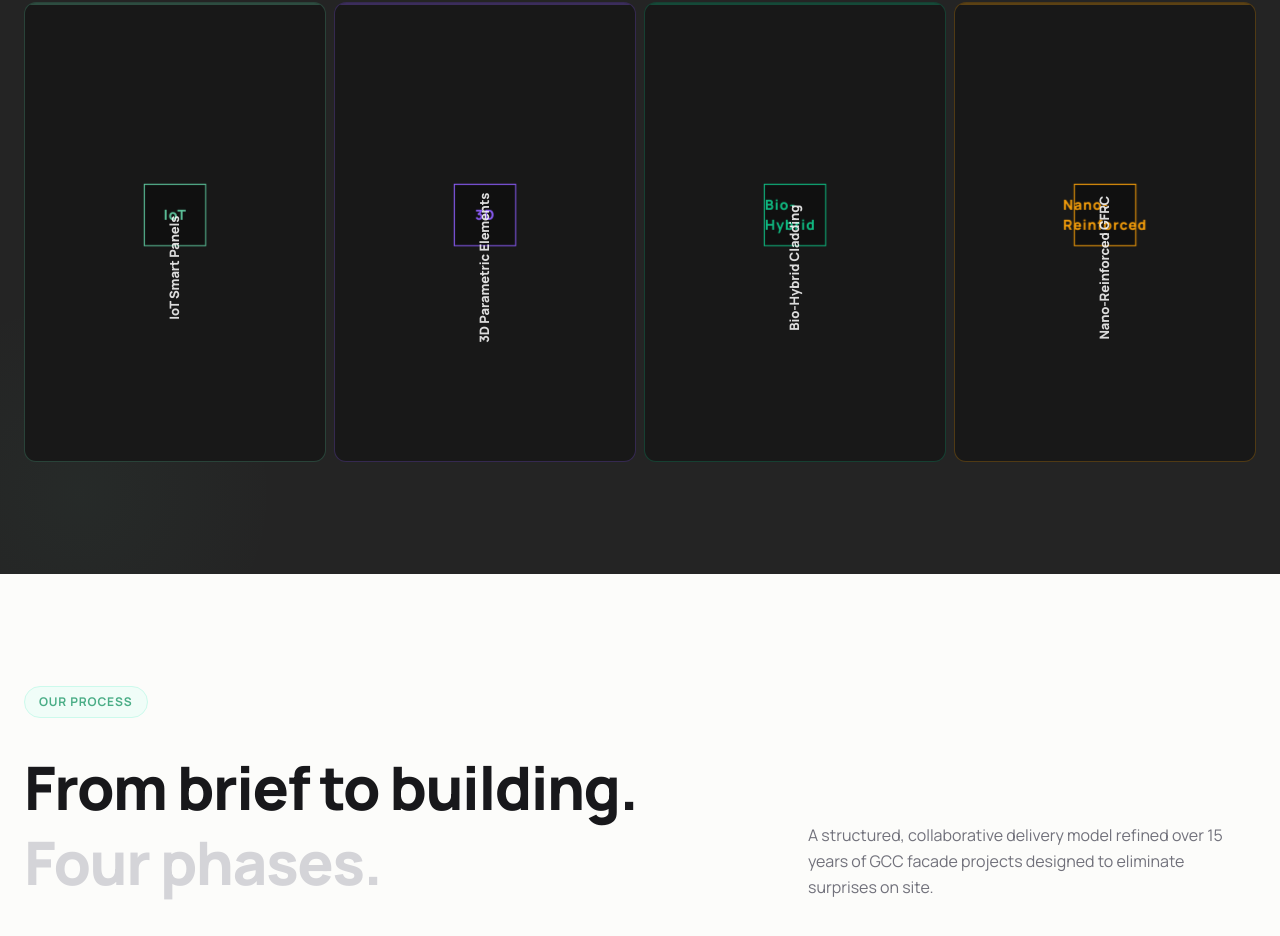
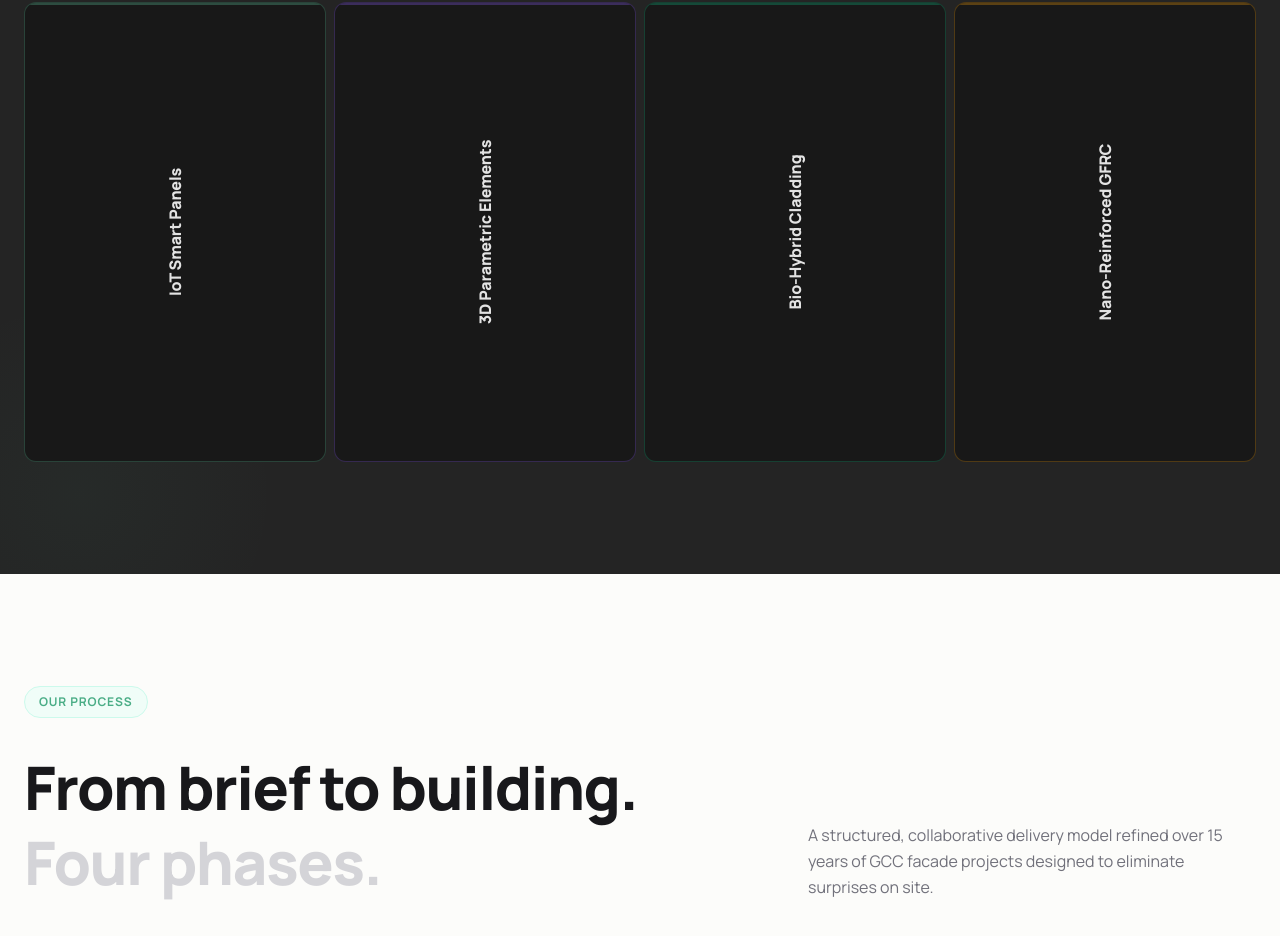
Before and after one commit to kareemzeki-boop/nxtgen-eemar-website, a Next.js app: page /nxtgen-eemar-website/ in a window 1280 px wide. Shown: the part 2437-3373 px from the top of the page. Built offline with nearby package versions, Linux system fonts and the light colour scheme.

Commit message:
Remove cube from Innovations; add green-wipe CTA transition to contact

```diff
--- a/app/layout.tsx
+++ b/app/layout.tsx
@@ -1,5 +1,6 @@
 import type { Metadata } from "next";
 import "./globals.css";
+import CTAOverlay from "@/components/CTAOverlay";
 
 export const metadata: Metadata = {
   title: "ELM Emaar Facades | GFRC · GFRP · UHPC · GRG",
@@ -20,6 +21,7 @@ export default function RootLayout({
       </head>
       <body className="min-h-full antialiased overflow-x-hidden">
         <div className="noise-overlay" />
+        <CTAOverlay />
         {children}
       </body>
     </html>
--- /dev/null
+++ b/components/CTAOverlay.tsx
@@ -0,0 +1,17 @@
+"use client";
+export default function CTAOverlay() {
+  return (
+    <div
+      id="cta-overlay"
+      style={{
+        position: "fixed",
+        inset: 0,
+        background: "linear-gradient(135deg, #5DC39B 0%, #3a9e7a 100%)",
+        zIndex: 9997,
+        opacity: 0,
+        pointerEvents: "none",
+        transition: "opacity 0.38s cubic-bezier(0.4,0,0.2,1)",
+      }}
+    />
+  );
+}
--- a/components/Innovations.tsx
+++ b/components/Innovations.tsx
@@ -2,8 +2,8 @@
 import { useState } from "react";
 import { motion } from "framer-motion";
 import { Cpu, Layers3, Leaf, Atom } from "lucide-react";
-import SpinningCube from "./SpinningCube";
 import { innovations as innovationsData } from "@/lib/content";
+import { ctaClick } from "@/lib/cta";
 
 const ICONS = [Cpu, Layers3, Leaf, Atom] as const;
 const innovations = innovationsData.map((item, i) => ({ ...item, icon: ICONS[i] }));
@@ -101,21 +101,14 @@ export default function Innovations() {
                     pointerEvents: active ? "none" : "auto",
                   }}
                 >
-                  {/* Desktop/tablet: spinning cube + bold title */}
+                  {/* Desktop/tablet: bold rotated title */}
                   <div
                     className="hidden md:flex"
-                    style={{ flexDirection: "column", alignItems: "center", gap: 14 }}
+                    style={{ flexDirection: "column", alignItems: "center", transform: "rotate(-90deg)", whiteSpace: "nowrap" }}
                   >
-                    <SpinningCube
-                      label={item.title.split(" ")[0]}
-                      color={item.color}
-                      size={58}
-                      dark={true}
-                    />
                     <span style={{
-                      fontSize: 13, fontWeight: 900, color: "rgba(255,255,255,0.85)",
-                      letterSpacing: "-0.01em", transform: "rotate(-90deg)",
-                      whiteSpace: "nowrap",
+                      fontSize: 16, fontWeight: 900, color: "rgba(255,255,255,0.88)",
+                      letterSpacing: "-0.01em",
                     }}>
                       {item.title}
                     </span>
@@ -217,6 +210,7 @@ export default function Innovations() {
                   {/* CTA */}
                   <a
                     href="#contact"
+                    onClick={ctaClick}
                     style={{
                       display: "inline-flex", alignItems: "center", justifyContent: "center",
                       gap: 6, padding: "10px 20px", borderRadius: 9999,
--- a/components/Services.tsx
+++ b/components/Services.tsx
@@ -3,6 +3,7 @@ import { useRef, useState } from "react";
 import { motion, useAnimationFrame, AnimatePresence } from "framer-motion";
 import { CheckCircle2, ArrowUpRight, ChevronLeft, ChevronRight, X } from "lucide-react";
 import { services } from "@/lib/content";
+import { ctaClick } from "@/lib/cta";
 
 const SIZE = 200;
 const HALF = SIZE / 2;
@@ -321,6 +322,7 @@ export default function Services() {
 
                   <a
                     href="#contact"
+                    onClick={ctaClick}
                     style={{ display: "inline-flex", alignItems: "center", gap: 6, padding: "10px 20px", borderRadius: 9999, background: svc.accentColor, color: "#fff", fontSize: 12, fontWeight: 700, textDecoration: "none", letterSpacing: "0.04em", transition: "opacity 0.2s" }}
                     onMouseEnter={e => (e.currentTarget.style.opacity = "0.82")}
                     onMouseLeave={e => (e.currentTarget.style.opacity = "1")}
--- /dev/null
+++ b/lib/cta.ts
@@ -0,0 +1,23 @@
+import type { MouseEvent } from "react";
+
+export function ctaClick(e: MouseEvent) {
+  e.preventDefault();
+  const overlay = document.getElementById("cta-overlay");
+  const contact = document.getElementById("contact");
+
+  if (!overlay || !contact) {
+    contact?.scrollIntoView({ behavior: "smooth" });
+    return;
+  }
+
+  overlay.style.opacity = "1";
+  overlay.style.pointerEvents = "auto";
+
+  setTimeout(() => {
+    contact.scrollIntoView({ behavior: "instant" });
+    setTimeout(() => {
+      overlay.style.opacity = "0";
+      overlay.style.pointerEvents = "none";
+    }, 160);
+  }, 400);
+}
```
